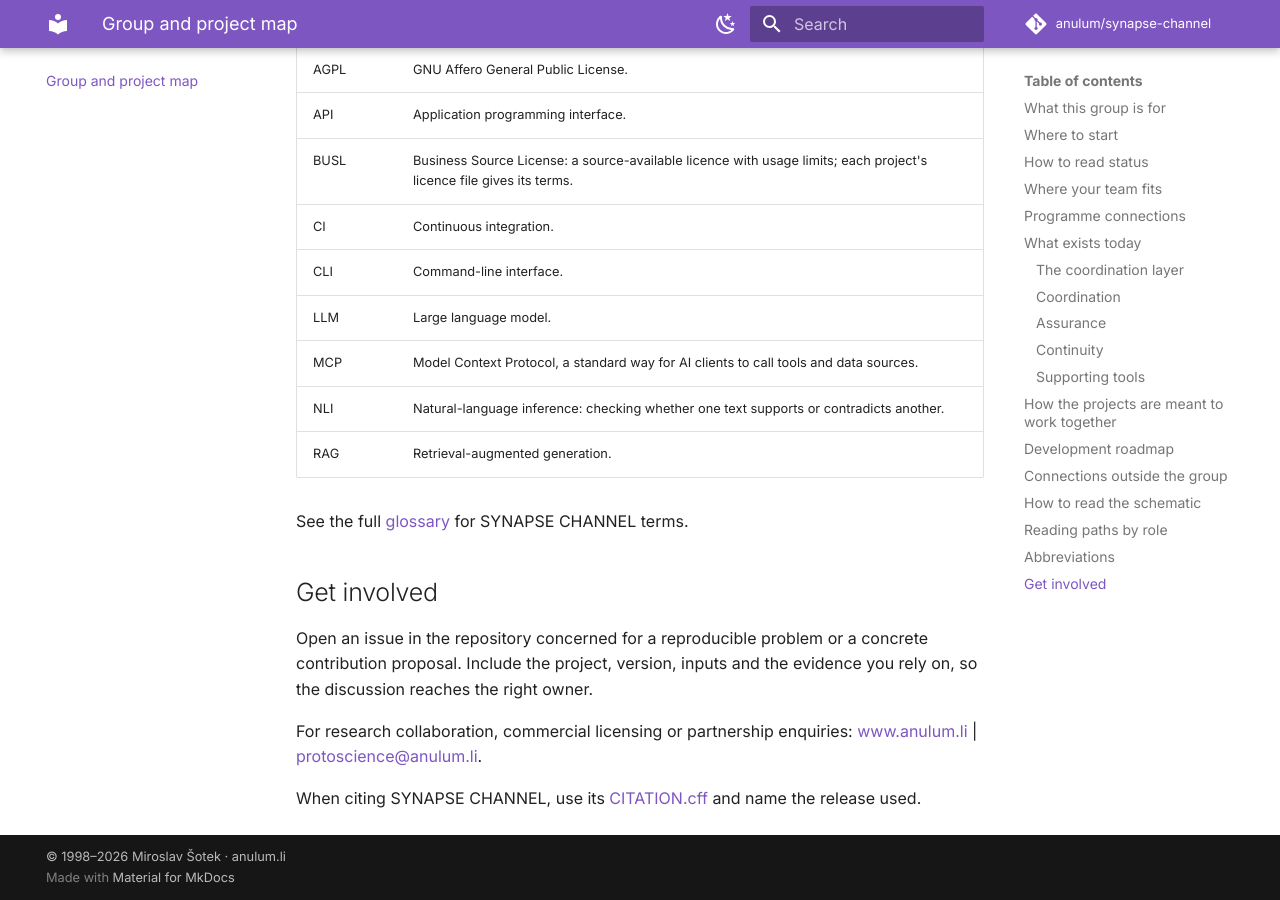
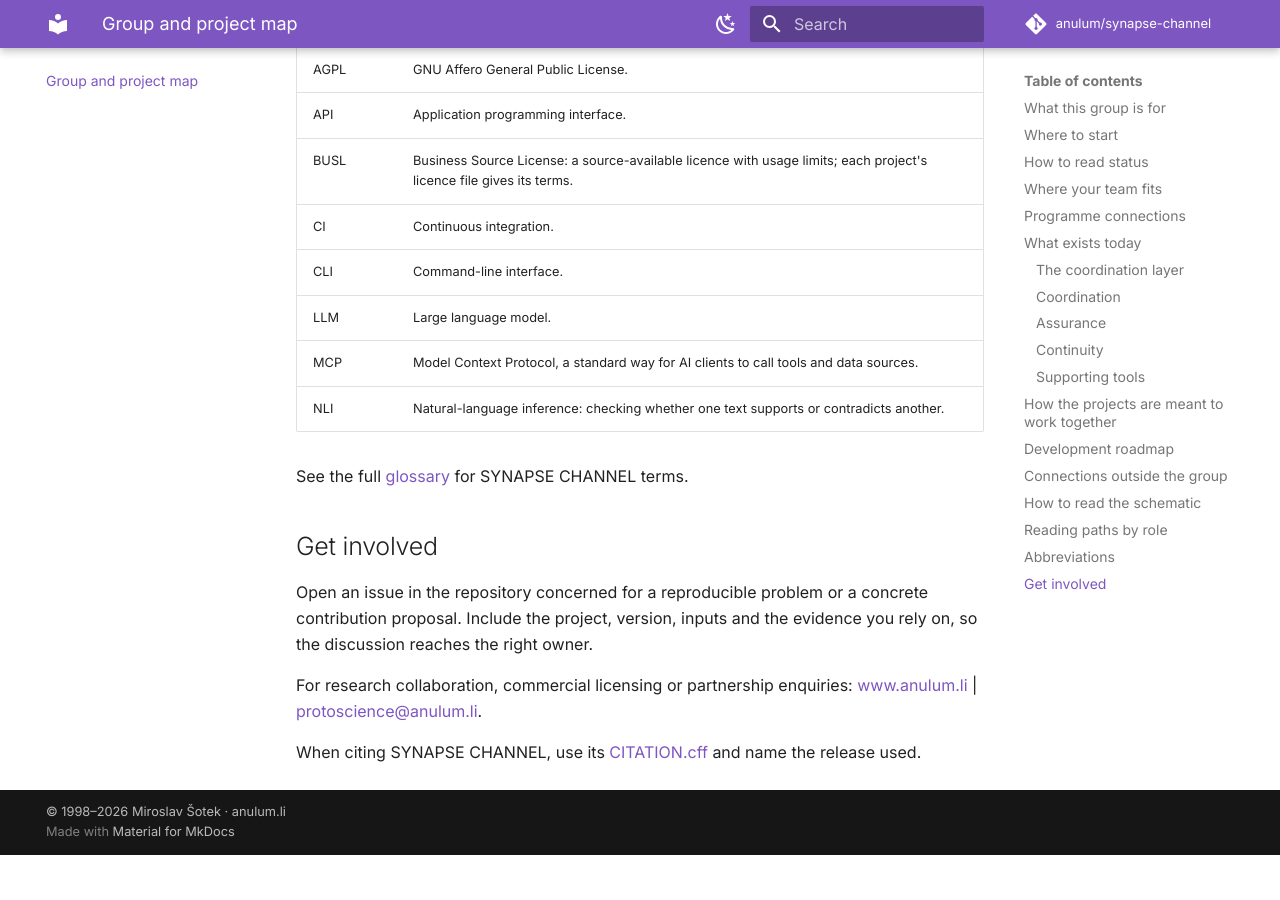
Before and after one commit to anulum/synapse-channel, an MkDocs documentation site: the page built from docs/ecosystem.md, in a window 1280 px wide and 900 px high, scrolled down 9814 px. Built offline with MkDocs 1.6.1 and Material for MkDocs 9.7.7, drawn with Linux system fonts in a browser that asks for light colours; comment, search, counter and statistics services are not loaded; after the commit the page ends 10669 px from its top, so only the background shows below that.

Commit message:
docs(group): drop an abbreviation the group map does not use
The abbreviations table of the group and project map defined RAG,
which appears nowhere else on the page.

No source change; no language counterpart; no benchmark surface.

Hooks-Verified: pre-commit sha256:1d22c619805cc7e4
Seat: f636
Authored by Anulum Fortis & Arcane Sapience (protoscience@anulum.li)

```diff
--- a/docs/ecosystem.md
+++ b/docs/ecosystem.md
@@ -259,7 +259,6 @@ The coloured areas group projects for navigation; they are not dependencies.
 | LLM | Large language model. |
 | MCP | Model Context Protocol, a standard way for AI clients to call tools and data sources. |
 | NLI | Natural-language inference: checking whether one text supports or contradicts another. |
-| RAG | Retrieval-augmented generation. |
 
 See the full [glossary](glossary.md) for SYNAPSE CHANNEL terms.
 
```
